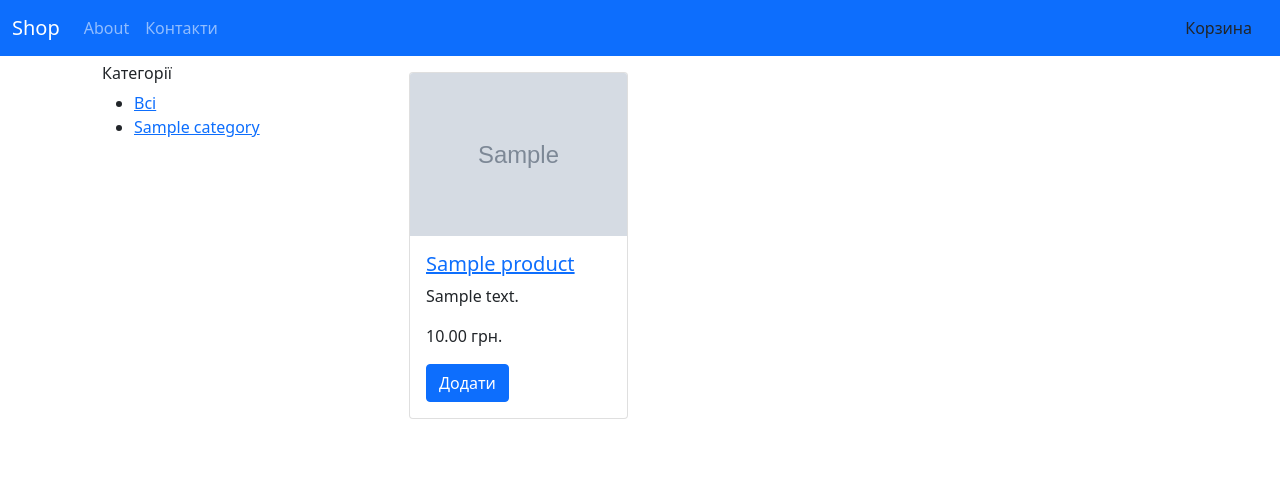
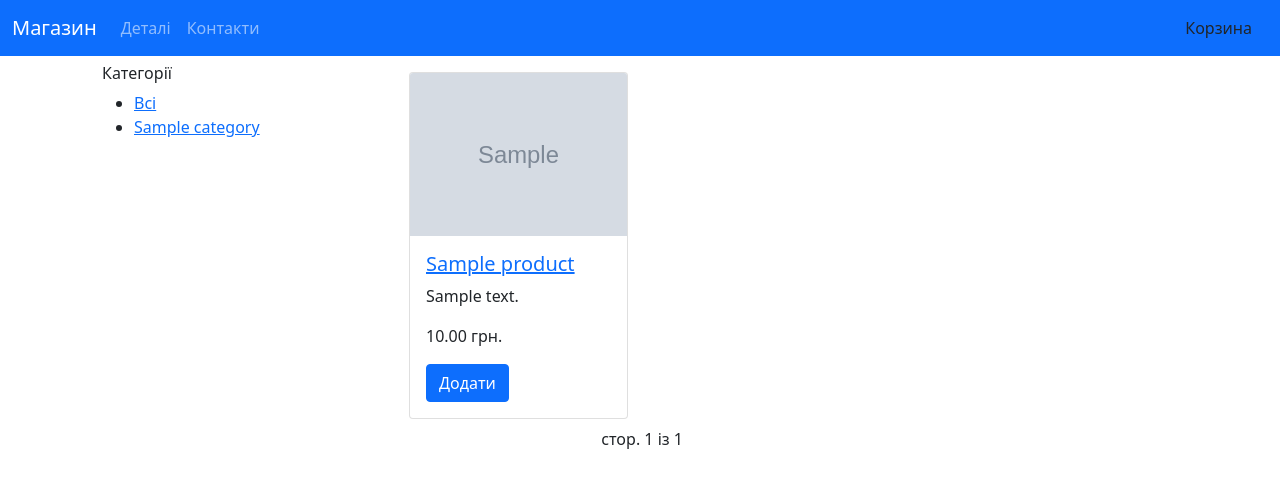
Before and after one commit to KT412022/shopDjango, a Django app: page / in a window 1280 px wide. Shown: the top 488 px of the page. Run offline with Django 4.2, Linux system fonts and the light colour scheme; tables that the repository leaves empty hold one stand-in row (values such as "Sample post"); grey boxes marked "Sample" are stand-in pictures.

Commit message:
change base.html2

```diff
--- a/shop/templates/shop/base.html
+++ b/shop/templates/shop/base.html
@@ -8,14 +8,14 @@
 <body>
 <nav class="navbar navbar-expand-lg navbar-dark bg-primary">
 <div class="container-fluid">
-<a class="navbar-brand" href="{% url 'shop:product_list' %}">Shop</a>
+<a class="navbar-brand" href="{% url 'shop:product_list' %}">Магазин</a>
 <button class="navbar-toggler" type="button" data-bs-toggle="collapse" data-bs-target="#navbarScroll" aria-controls="navbarScroll" aria-expanded="false" aria-label="Toggle navigation">
 <span class="navbar-toggler-icon"></span>
 </button>
 <div class="collapse navbar-collapse" id="navbarSupportedContent">
 <ul class="navbar-nav me-auto my-2 my-lg-0 navbar-nav-scroll" style="--bs-scroll-height: 100px;">
 <li class="nav-item">
-<a class="nav-link" href="#">About</a>
+<a class="nav-link" href="#">Деталі</a>
 </li>
 <li class="nav-item dropdown">
 <a class="nav-link" href="#">
--- a/shop/templates/shop/product/detail.html
+++ b/shop/templates/shop/product/detail.html
@@ -3,15 +3,13 @@
 {% block title %}
 {{product.name}}
 {% endblock %}
-
 {% block content %}
 <h2>{{product.name}}</h2>
 <div>
-    <img src="{% if product.image %} {{product.image.url}}{% else%}{% static 'img/no_image.png'%}{% endif %}">
+    <img src="{% if product.image %} {{product.image.url}}{% else%}{% static 'img/noimage.png'%}{% endif %}">
     <h1> {{product.name}}</h1>
     <h2>
         <a href="{{ product.category.get_absolute_url }}">{{product.category}}</a>
-
     </h2>
     <p>{{ product.description }}</p>
 {{ product.description|linebreaks }}
--- a/shop/templates/shop/product/list.html
+++ b/shop/templates/shop/product/list.html
@@ -28,7 +28,7 @@
 <div class="col-4">
 <div class="card m-2">
 <a href="{% url 'shop:product_detail' product.id %}">
-<img src="{% if product.image %} {{product.image.url}}{%else%}{% static 'img/noimage.png'%}{% endif %}" class="card-img-top" >
+<img src="{% if product.image %} {{product.image.url}}{%else%}{% static 'img/noimage.png'%}{% endif %}" class="card-img-top">
 </a>
 <div class="card-body">
 <a href="{% url 'shop:product_detail' product.id %}">
@@ -45,4 +45,27 @@
 </div>
 </div>
 </div>
+<nav aria-label="Page navigation example">
+<ul class="pagination justify-content-center">
+{% if page.has_previous %}
+<li class="page-item">
+<a href="?page={{page.previous_page_number}}" aria-label="Previous">
+<span aria-hidden="true">Попередня</span>
+</a>
+</li>
+{% endif%}
+<li class="page-item">
+<span aria-hidden="true">
+&nbsp; стор. {{page.number}} із {{page.paginator.num_pages}}&nbsp;
+</span>
+</li>
+{% if page.has_next %}
+<li class="page-item">
+<a href="?page={{page.next_page_number}}" aria-label="Next">
+<span aria-hidden="true"> Наступна </span>
+</a>
+</li>
+{% endif%}
+</ul>
+</nav>
 {% endblock %}
--- a/shop/views.py
+++ b/shop/views.py
@@ -1,6 +1,7 @@
 from django.shortcuts import render, get_object_or_404
 from django.http import HttpResponse
 from .models import Category, Product
+from django.core.paginator import Paginator
 
 # Create your views here.
 #def about_shop(request):
@@ -16,10 +17,19 @@ def product_list(request, category_slug=None):
     if category_slug:
         category=Category.objects.get(slug=category_slug)
         products=products.filter(category=category)
+
+    paginator=Paginator(products,6)
+    if 'page' in request.GET:
+        page_num=request.GET['page']
+    else:
+        page_num=1
+    page=paginator.get_page(page_num)
+
     return render(request, 'shop/product/list.html', {
         "category":category,
         "categories":categories,
-        "products":products
+        "products":products,
+        "page":page,
         })
 def product_detail(request,id):
     product = get_object_or_404(Product, id=id)
--- a/shopWebsite/settings.py
+++ b/shopWebsite/settings.py
@@ -106,6 +106,8 @@ AUTH_PASSWORD_VALIDATORS = [
 
 LANGUAGE_CODE = 'en-us'
 
+CART_SESSION_ID = 'cart'
+
 TIME_ZONE = 'UTC'
 
 USE_I18N = True
```
Also changed, not shown: media/products/2022/05/30/planshet1.png (added), media/products/2022/05/30/planshet2.png (added), media/products/2022/05/30/planshet3.png (added), media/products/2022/05/30/planshet4.png (added).
